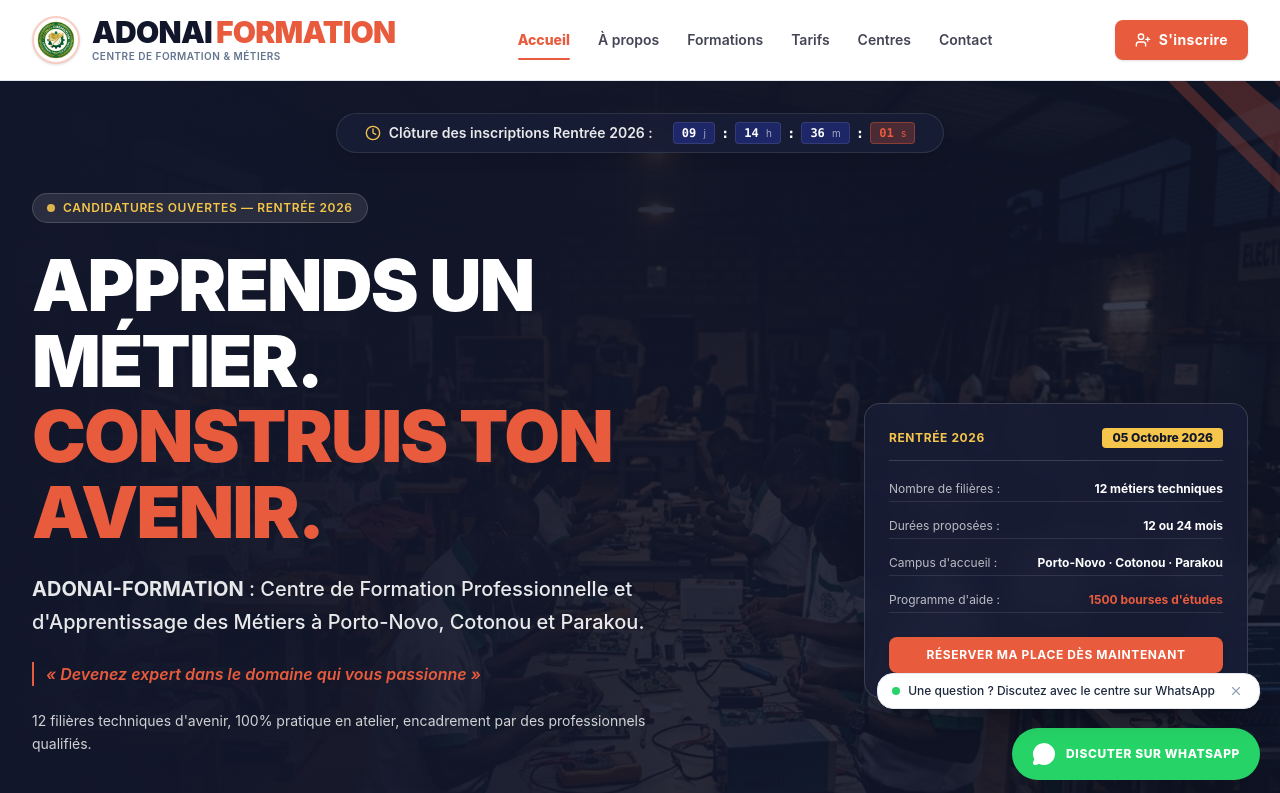
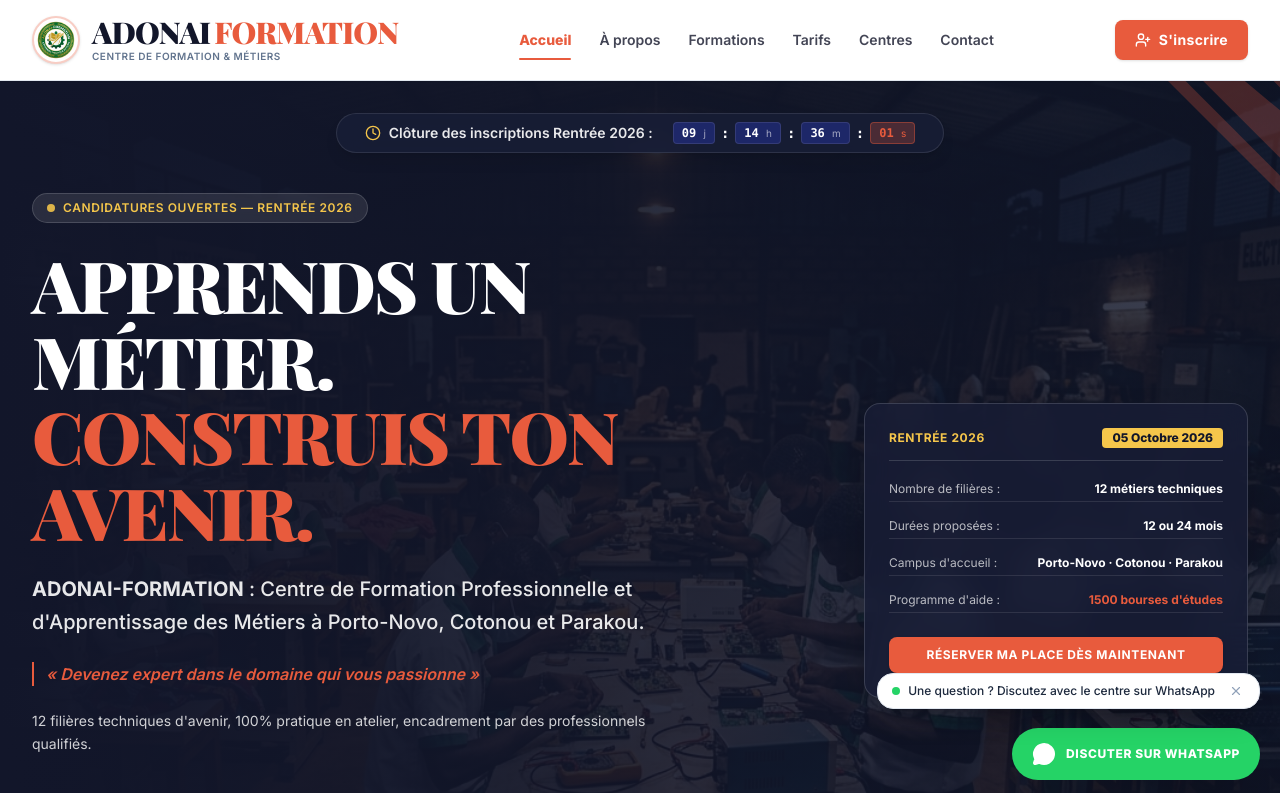
Before and after one commit to olabrayane5-stack/adonai-formation, a React (Vite) app: page / in a window 1280 px wide. Shown: the top 793 px of the page. Built offline with nearby package versions, Linux system fonts and the light colour scheme.

Commit message:
Update theme colors and fonts in index.css

```diff
--- a/src/index.css
+++ b/src/index.css
@@ -1,22 +1,21 @@
 @import "tailwindcss";
 
 @theme {
-  --font-display: "Big Shoulders Display", -apple-system, BlinkMacSystemFont, sans-serif;
-  --font-sans: "Work Sans", -apple-system, BlinkMacSystemFont, sans-serif;
+  --font-display: "Playfair Display", Georgia, serif;
+  --font-sans: "Inter", -apple-system, BlinkMacSystemFont, sans-serif;
 
-  --color-pitch-dark: #12162A;
-  --color-pitch-coral: #E85B3D;
-  --color-pitch-coral-hover: #D44A2D;
-  --color-pitch-navy: #26339E;
-  --color-pitch-lavender: #EEF0FA;
-  --color-pitch-yellow: #F5C64B;
-  --color-pitch-text: #14162B;
+  --color-adonai-dark: #1B4D2E;
+  --color-adonai-green: #2E7D32;
+  --color-adonai-gold: #F5B800;
+  --color-adonai-gold-hover: #E0A600;
+  --color-adonai-lavender: #F1F7F2;
+  --color-adonai-text: #1B4D2E;
 }
 
 body {
   font-family: var(--font-sans);
-  background-color: #EEF0FA;
-  color: #14162B;
+  background-color: #F1F7F2;
+  color: #1B4D2E;
   -webkit-font-smoothing: antialiased;
 }
 
@@ -28,13 +27,13 @@
 .adonai-card {
   background: #FFFFFF;
   border: 1px solid #E2E8F0;
-  box-shadow: 0 4px 16px -2px rgba(18, 22, 42, 0.06);
+  box-shadow: 0 4px 16px -2px rgba(27, 77, 46, 0.06);
   transition: all 0.25s cubic-bezier(0.16, 1, 0.3, 1);
 }
 
 .adonai-card:hover {
-  border-color: #E85B3D;
-  box-shadow: 0 12px 28px -6px rgba(232, 91, 61, 0.16);
+  border-color: #F5B800;
+  box-shadow: 0 12px 28px -6px rgba(245, 184, 0, 0.25);
   transform: translateY(-2px);
 }
 
```
